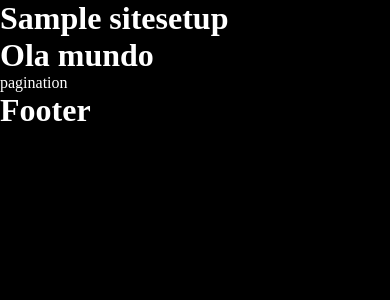
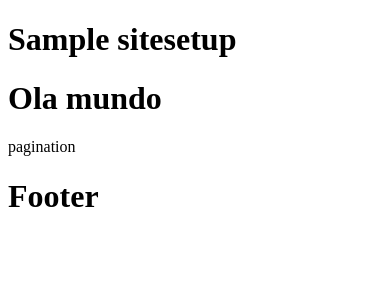
Before and after one commit to Jhonatanmizu/personal_blog, a Django app: page /blog/ in a window 390 px wide. Shown: the top 300 px of the page. Run offline with Django 5.2, Linux system fonts and the light colour scheme; tables that the repository leaves empty hold one stand-in row (values such as "Sample post").

Commit message:
feat: add main styles of the blog

```diff
--- a/src/blog/static/blog/css/style.css
+++ b/src/blog/static/blog/css/style.css
@@ -1,16 +1,132 @@
-* {
-  padding: 0;
-  margin: 0;
-  text-decoration: none;
-  list-style: none;
+:root {
+  /* Colors */
+  --clr-base: 213 100%;
+
+  --clr-white: var(--clr-base) 99%;
+  --clr-black: var(--clr-base) 2%;
+
+  --clr-primary-ltst: var(--clr-base) 80%;
+  --clr-primary-ltr: var(--clr-base) 70%;
+  --clr-primary-lt: var(--clr-base) 60%;
+  --clr-primary: var(--clr-base) 50%;
+  --clr-primary-dk: var(--clr-base) 40%;
+  --clr-primary-dkr: var(--clr-base) 30%;
+  --clr-primary-dkst: var(--clr-base) 20%;
+
+  /* Font-family */
+  --ff-regular: Georgia, 'Times New Roman', Times, serif;
+  --ff-headings: Georgia, 'Times New Roman', Times, serif;
+  --ff-mono: 'Courier New', Courier, monospace;
+
+  /* Font-Sizes */
+  /* https://royalfig.github.io/fluid-typography-calculator/ */
+  --fs-smlst: clamp(1.2rem, 1.092307692307692rem + 0.256410256410256vw, 1.4rem);
+  --fs-smlr: clamp(1.4rem, 1.292307692307692rem + 0.2564102564102566vw, 1.6rem);
+  --fs-sm: clamp(1.6rem, 1.4923076923076923rem + 0.25641025641025633vw, 1.8rem);
+  --fs-base: clamp(1.8rem, 1.6923076923076923rem + 0.25641025641025633vw, 2rem);
+  --fs-bg: clamp(2rem, 1.7846153846153847rem + 0.5128205128205127vw, 2.4rem);
+  --fs-bgr: clamp(2.4rem, 1.969230769230769rem + 1.025641025641026vw, 3.2rem);
+  --fs-bgst: clamp(3.2rem, 2.876923076923rem + 0.7692307692307687vw, 3.8rem);
+
+  --fs-h1: clamp(3.8rem, 3.2615384615384615rem + 1.282051282051282vw, 4.8rem);
+  --fs-h2: clamp(2.8rem, 1.938461538461538rem + 2.051282051282052vw, 4.4rem);
+  --fs-h3: clamp(2.4rem, 1.969230769230769rem + 1.025641025641026vw, 3.2rem);
+  --fs-h4: clamp(2.2rem, 1.8769230769230774rem + 0.7692307692307687vw, 2.8rem);
+  --fs-h5: clamp(1.8rem, 1.476923076923077rem + 0.769230769230769vw, 2.4rem);
+  --fs-h6: clamp(1.6rem, 1.2769230769230768rem + 0.7692307692307694vw, 2.2rem);
+
+  /* Line-Heights */
+  --lh-regular: 1.5;
+  --lh-headings: 1.2;
+  --lh-mono: 1.2;
+
+  /* Spacings */
+  --spacing-smlst: 1.5rem;
+  --spacing-smlr: 2rem;
+  --spacing-sm: 2.5rem;
+  --spacing-base: 3rem;
+  --spacing-bg: 4rem;
+  --spacing-bgr: 5rem;
+  --spacing-bgst: 6rem;
+
+  /* max-width */
+  --mw-grid: 120rem;
+  --mw-post: 90rem;
 }
 
 html {
-  font-size: 62.5%;
+@@ -11,7 +61,74 @@ html {
+body {
+  background-color: hsl(var(--clr-white));
+  color: hsl(var(--clr-black));
+  font-size: 20px; /* Fallback value */
+  font-size: var(--fs-base);
+  font-family: var(--ff-regular);
+  line-height: var(--lh-regular);
+  -webkit-font-smoothing: antialiased;
+  -moz-osx-font-smoothing: grayscale;
+  text-rendering: optimizeLegibility;
 }
 
-body {
-  font-size: 1.6rem;
-  color: white;
-  background: black;
+a {
+  color: hsl(var(--clr-primary));
+  text-decoration: none;
 }
+
+a:hover {
+  color: hsl(var(--clr-primary-dk));
+  text-decoration: underline;
+}
+
+h1,
+h2,
+h3,
+h4,
+h5,
+h6 {
+  font-family: var(--ff-headings);
+  line-height: var(--lh-headings);
+  margin: var(--spacing-base) 0;
+}
+
+h1 {
+  font-size: 44px; /* Fallback value */
+  font-size: var(--fs-h1);
+}
+
+h2 {
+  font-size: 38px; /* Fallback value */
+  font-size: var(--fs-h2);
+}
+
+h3 {
+  font-size: 34px; /* Fallback value */
+  font-size: var(--fs-h3);
+}
+
+h4 {
+  font-size: 28px; /* Fallback value */
+  font-size: var(--fs-h4);
+}
+
+h5 {
+  font-size: 24px; /* Fallback value */
+  font-size: var(--fs-h5);
+}
+
+h6 {
+  font-size: 20px; /* Fallback value */
+  font-size: var(--fs-h6);
+}
+
+pre {
+  max-width: 100%;
+  overflow-x: auto;
+  line-height: var(--lh-mono);
+  font-size: var(--fs-sm);
+}
+
+pre,
+code {
+  font-family: var(--ff-mono);
+}
```
